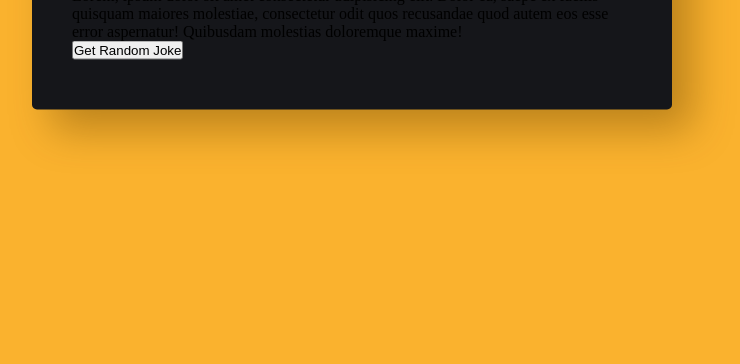
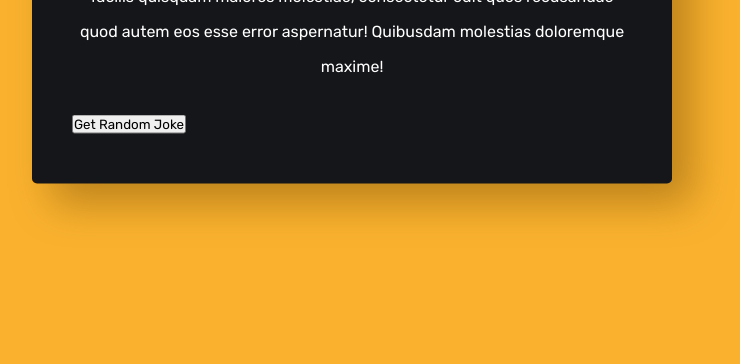
Before and after one commit to Asroyx/js-random-joke-generator, a plain HTML site: page index.html in a window 1280 px wide. Shown: the part 436-800 px from the top of the page, without its empty margins (288-1028 px from the left). Drawn offline with Linux system fonts and the light colour scheme.

Commit message:
Style all p and change font for all elements

```diff
--- a/style.css
+++ b/style.css
@@ -4,6 +4,7 @@
   margin: 0;
   padding: 0;
   box-sizing: border-box;
+  font-family: "Rubik", sans-serif;
 }
 
 body {
@@ -25,3 +26,12 @@ span {
   text-align: center;
   font-size: 100px;
 }
+p {
+  font-size: 16px;
+  color: #fff;
+  font-weight: 400;
+  text-align: center;
+  word-wrap: break-word;
+  line-height: 35px;
+  margin: 30px 0;
+}
```
